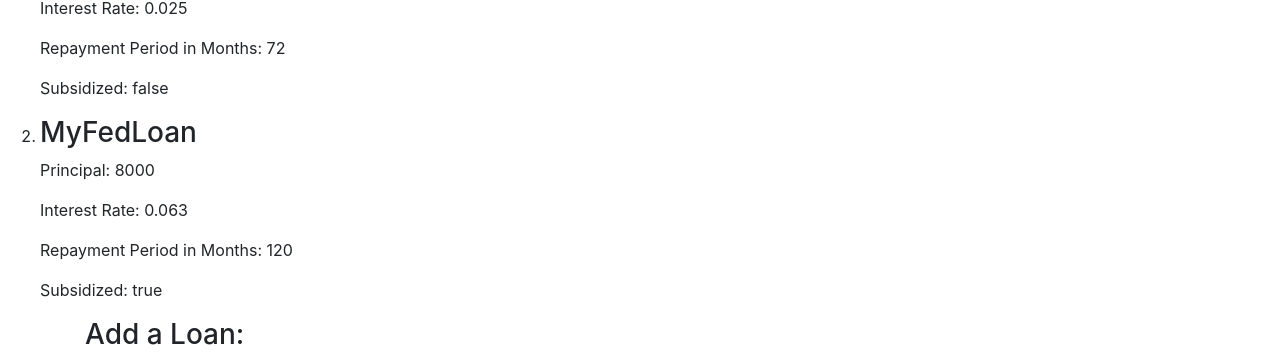
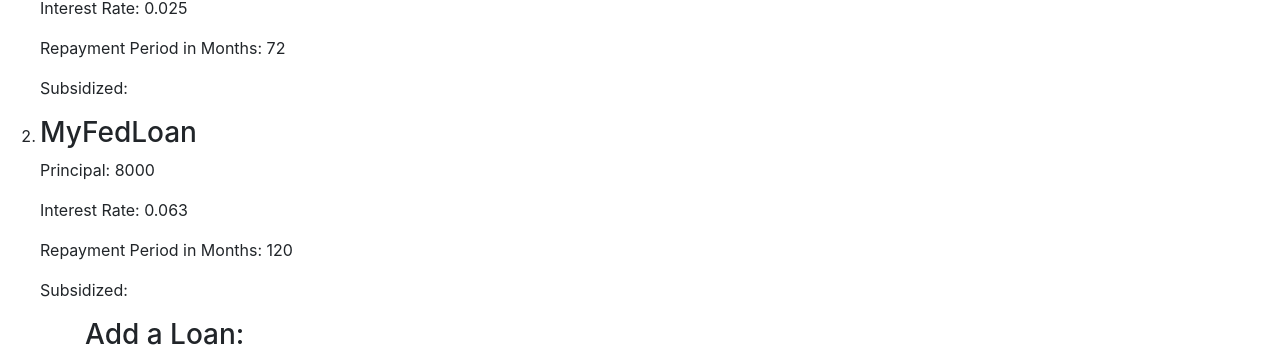
Before and after one commit to jmcneilly91/loan-calc, an Angular app: page / in a window 1280 px wide. Shown: the part 183-535 px from the top of the page. Built offline with nearby package versions, Linux system fonts and the light colour scheme.

Commit message:
correcting syntax error

```diff
--- a/src/app/loan/mock-loans.ts
+++ b/src/app/loan/mock-loans.ts
@@ -7,7 +7,7 @@
         principal: 10000,
         rate: .025,
         repaymentPeriod: 72,
-        subsidized: false
+        isSubsidized: false
      },
      {
         id: 2,
@@ -15,6 +15,6 @@
         principal: 8000,
         rate: .063,
         repaymentPeriod: 120,
-        subsidized: true
+        isSubsidized: true
      }
 ];
```
